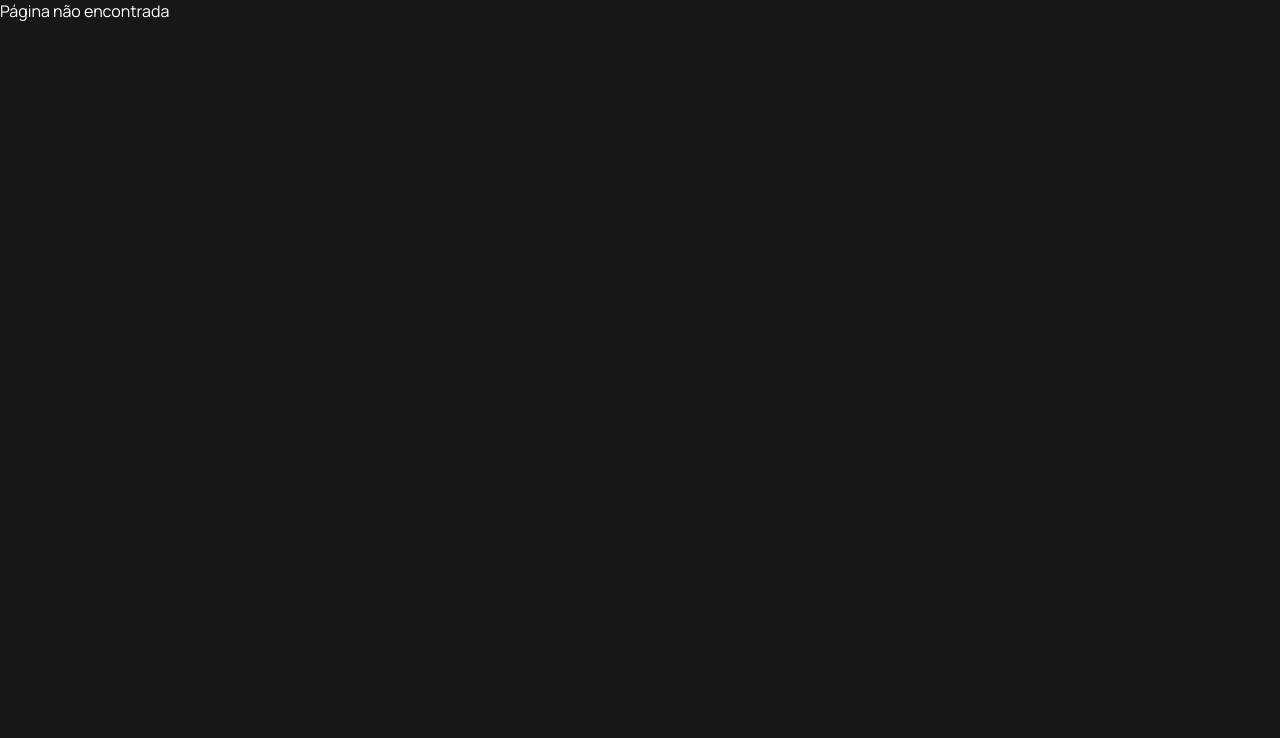
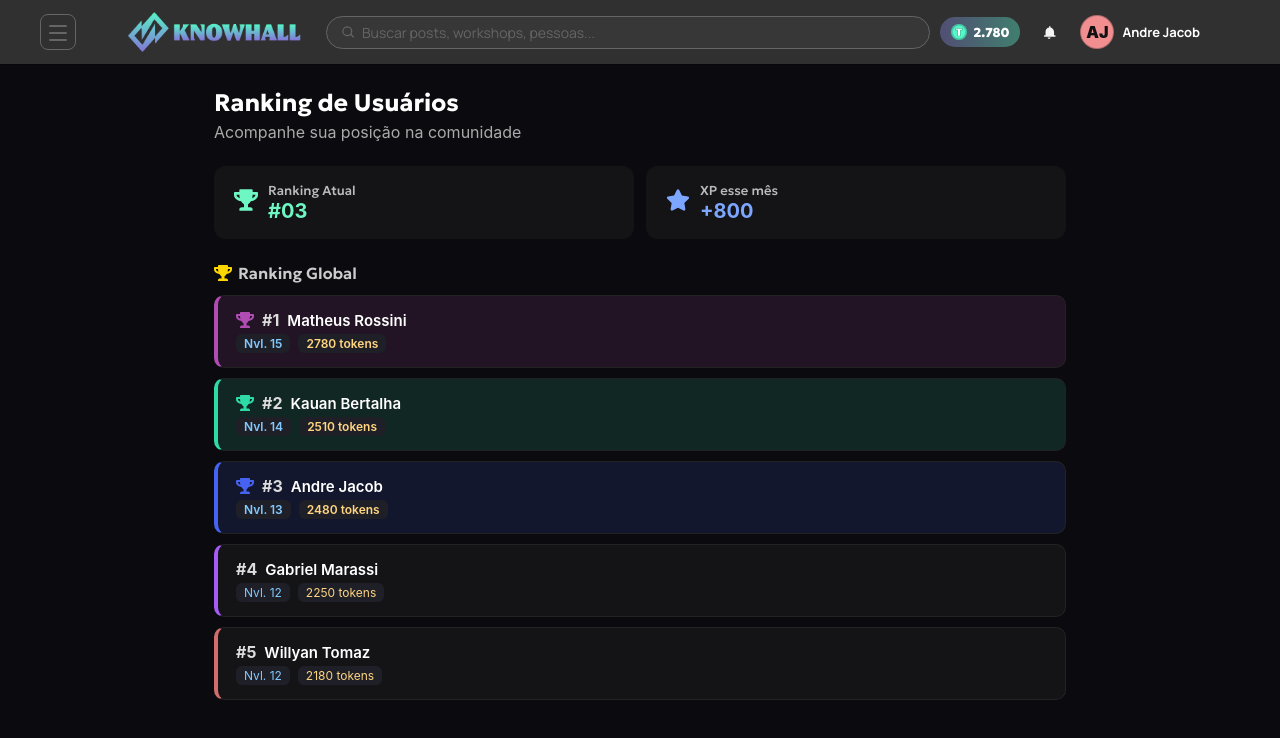
Before and after one commit to Escola-de-Ti/frontend-knowhall, a React (Vite) app in the folder webapp/: page /ranking in a window 1280 px wide. Shown: the top 738 px of the page. Built offline with nearby package versions, Linux system fonts and the light colour scheme; no server answers.

Commit message:
feat: criando tela de ranking de users

```diff
--- a/webapp/package.json
+++ b/webapp/package.json
@@ -11,6 +11,7 @@
     "axios": "^1.13.1",
     "react": "^19.1.1",
     "react-dom": "^19.1.1",
+    "react-icons": "^5.5.0",
     "react-router-dom": "^7.9.3",
     "typescript": "^4.9.5"
   },
--- a/webapp/src/App.tsx
+++ b/webapp/src/App.tsx
@@ -5,6 +5,7 @@ import Cadastro from './pages/Cadastro';
 import CriarPost from './pages/CriarPost';
 import Perfil from './pages/Perfil';
 import Feed from './pages/Feed';
+import Ranking from './pages/Ranking';
 import { JSX } from 'react';
 
 function isAuth() {
@@ -26,7 +27,9 @@ function App() {
       <Route path="/cadastro" element={<Cadastro />} />
       <Route path="/criar-post" element={<Protected><CriarPost /></Protected>} />
       <Route path="/perfil" element={<Protected><Perfil /></Protected>} />
-      <Route path="/feed" element={<Feed />} />
+      <Route path="/feed" element={<Protected><Feed /></Protected>} />
+      <Route path="/ranking" element={<Ranking/>}/>
+
       <Route path="/" element={home} />
       <Route path="*" element={<div>Página não encontrada</div>} />
     </Routes>
--- /dev/null
+++ b/webapp/src/pages/Ranking.tsx
@@ -0,0 +1,130 @@
+import React from 'react';
+import '../styles/Ranking.css';
+import NavBar from '../components/NavBar';
+import { FaTrophy, FaStar } from 'react-icons/fa';
+
+export default function Ranking() {
+  const rankingData = [
+    {
+      id: 1,
+      nome: 'Matheus Rossini',
+      posicao: 1,
+      cor: '#b14cb3',
+      xp: 940,
+      nivel: 15,
+      tokens: 2780,
+    },
+    {
+      id: 2,
+      nome: 'Kauan Bertalha',
+      posicao: 2,
+      cor: '#2edba7',
+      xp: 910,
+      nivel: 14,
+      tokens: 2510,
+    },
+    {
+      id: 3,
+      nome: 'Andre Jacob',
+      posicao: 3,
+      cor: '#4562f0',
+      xp: 880,
+      nivel: 13,
+      tokens: 2480,
+    },
+    {
+      id: 4,
+      nome: 'Gabriel Marassi',
+      posicao: 4,
+      cor: '#a65bf7',
+      xp: 850,
+      nivel: 12,
+      tokens: 2250,
+    },
+    {
+      id: 5,
+      nome: 'Willyan Tomaz',
+      posicao: 5,
+      cor: '#d36d6d',
+      xp: 810,
+      nivel: 12,
+      tokens: 2180,
+    },
+  ];
+
+  return (
+    <div className="ranking-page">
+      <div className="navbar-wrapper">
+        <NavBar />
+      </div>
+
+      <div className="ranking-container">
+        <h1 className="ranking-title">Ranking de Usuários</h1>
+        <p className="ranking-subtitle">Acompanhe sua posição na comunidade</p>
+
+        <div className="ranking-stats">
+          <div className="stat-card green">
+            <div className="stat-icon">
+              <FaTrophy color="#6ef7c3" />
+            </div>
+            <div>
+              <h2>Ranking Atual</h2>
+              <p>#03</p>
+            </div>
+          </div>
+
+          <div className="stat-card blue">
+            <div className="stat-icon">
+              <FaStar color="#7da6ff" />
+            </div>
+            <div>
+              <h2>XP esse mês</h2>
+              <p>+800</p>
+            </div>
+          </div>
+        </div>
+
+        <div className="ranking-list">
+          <h3 className="ranking-global-title">
+            <FaTrophy className="ranking-title-icon" /> Ranking Global
+          </h3>
+
+          {rankingData.map((user) => {
+            const topThree = user.posicao <= 3;
+
+            return (
+              <div
+                key={user.id}
+                className={`ranking-card ${topThree ? 'top-three' : ''}`}
+                style={{
+                  borderLeft: `4px solid ${user.cor}`,
+                  backgroundColor: topThree ? `${user.cor}22` : '#141417',
+                }}
+              >
+                <div className="ranking-info">
+                  <div className="ranking-left">
+                    <div className="ranking-header">
+                      {topThree && (
+                        <FaTrophy
+                          className="user-trophy"
+                          style={{ color: user.cor }}
+                        />
+                      )}
+                      <span className="ranking-position">#{user.posicao}</span>
+                      <span className="ranking-name">{user.nome}</span>
+                    </div>
+
+                    <div className="ranking-level-tokens">
+                      <span className="level-badge">Nvl. {user.nivel}</span>
+                      <span className="token-badge">{user.tokens} tokens</span>
+                    </div>
+                  </div>
+                </div>
+              </div>
+            );
+          })}
+        </div>
+      </div>
+    </div>
+  );
+}
--- /dev/null
+++ b/webapp/src/styles/Ranking.css
@@ -0,0 +1,168 @@
+.ranking-page {
+  background-color: #0b0b0f;
+  min-height: 100vh;
+  color: #fff;
+  font-family: 'Inter', sans-serif;
+  display: flex;
+  flex-direction: column;
+  align-items: center;
+}
+
+.ranking-container {
+  width: 100%;
+  max-width: 900px;
+  padding: 24px;
+}
+
+.ranking-title {
+  font-size: 24px;
+  font-weight: 700;
+  margin-bottom: 4px;
+}
+
+.ranking-subtitle {
+  color: #aaa;
+  margin-bottom: 24px;
+}
+
+.ranking-stats {
+  display: flex;
+  justify-content: flex-start;
+  gap: 12px;
+  margin-bottom: 24px;
+}
+
+.stat-card {
+  flex: 1;
+  min-width: 180px;
+  display: flex;
+  align-items: center;
+  gap: 10px;
+  background-color: #141417;
+  border-radius: 12px;
+  padding: 16px 20px;
+}
+
+.stat-icon {
+  font-size: 24px;
+}
+
+.stat-card h2 {
+  font-size: 13px;
+  font-weight: 500;
+  color: #bbb;
+}
+
+.stat-card p {
+  font-size: 20px;
+  font-weight: 700;
+}
+
+.stat-card.green p {
+  color: #6ef7c3;
+}
+
+.stat-card.blue p {
+  color: #7da6ff;
+}
+
+.ranking-list {
+  margin-top: 20px;
+}
+
+.ranking-global-title {
+  font-size: 16px;
+  font-weight: 600;
+  margin-bottom: 12px;
+  color: #ccc;
+  display: flex;
+  align-items: center;
+  gap: 6px;
+}
+
+.ranking-title-icon {
+  color: gold;
+  font-size: 18px;
+}
+
+/* ---- Cards ---- */
+.ranking-card {
+  border-radius: 10px;
+  padding: 14px 18px;
+  margin-bottom: 10px;
+  border: 1px solid #222;
+  transition: transform 0.2s ease;
+}
+
+.ranking-card:hover {
+  transform: scale(1.01);
+}
+
+.top-three {
+  color: #fff;
+  font-weight: 600;
+}
+
+.ranking-info {
+  display: flex;
+  align-items: center;
+  justify-content: flex-start;
+  width: 100%;
+}
+
+.ranking-left {
+  display: flex;
+  flex-direction: column;
+  justify-content: center;
+  min-width: 220px;
+}
+
+.ranking-header {
+  display: flex;
+  align-items: center;
+  gap: 8px;
+}
+
+.user-trophy {
+  font-size: 18px;
+}
+
+.ranking-position {
+  font-weight: 700;
+  color: #ddd;
+}
+
+.ranking-name {
+  font-size: 15px;
+  font-weight: 600;
+}
+
+.ranking-level-tokens {
+  display: flex;
+  align-items: center;
+  gap: 8px;
+  margin-top: 4px;
+}
+
+.level-badge {
+  background-color: #1f1f27;
+  border-radius: 6px;
+  padding: 2px 8px;
+  font-size: 12px;
+  color: #82caff;
+}
+
+.token-badge {
+  background-color: #1f1f27;
+  border-radius: 6px;
+  padding: 2px 8px;
+  font-size: 12px;
+  color: #ffd580;
+}
+
+.navbar-wrapper {
+  width: 100%;
+  position: sticky;
+  top: 0;
+  z-index: 100;
+}
```
Also changed, not shown: 1 other file (tests, documents, lock files or other folders).
